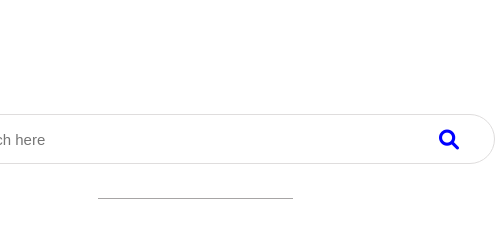
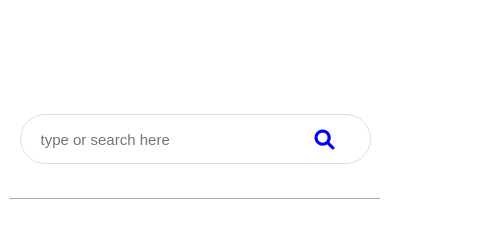
Before and after one commit to Rajapandi2910/search-engine, a plain HTML site: page index.html in a window 390 px wide. Shown: the part 224-462 px from the top of the page, 495 px wide, since content can reach past the window. Drawn offline with Linux system fonts and the light colour scheme.

Commit message:
Update style.css

```diff
--- a/style.css
+++ b/style.css
@@ -77,3 +77,13 @@
 .searchResultContent p{
     color: rgb(98, 98, 98);
 }
+
+@media screen and (max-width: 768px) {
+    .searchPart {
+        width: 90%;
+    }
+
+    .searchResult {
+        width: 95%;
+    }
+}
```
